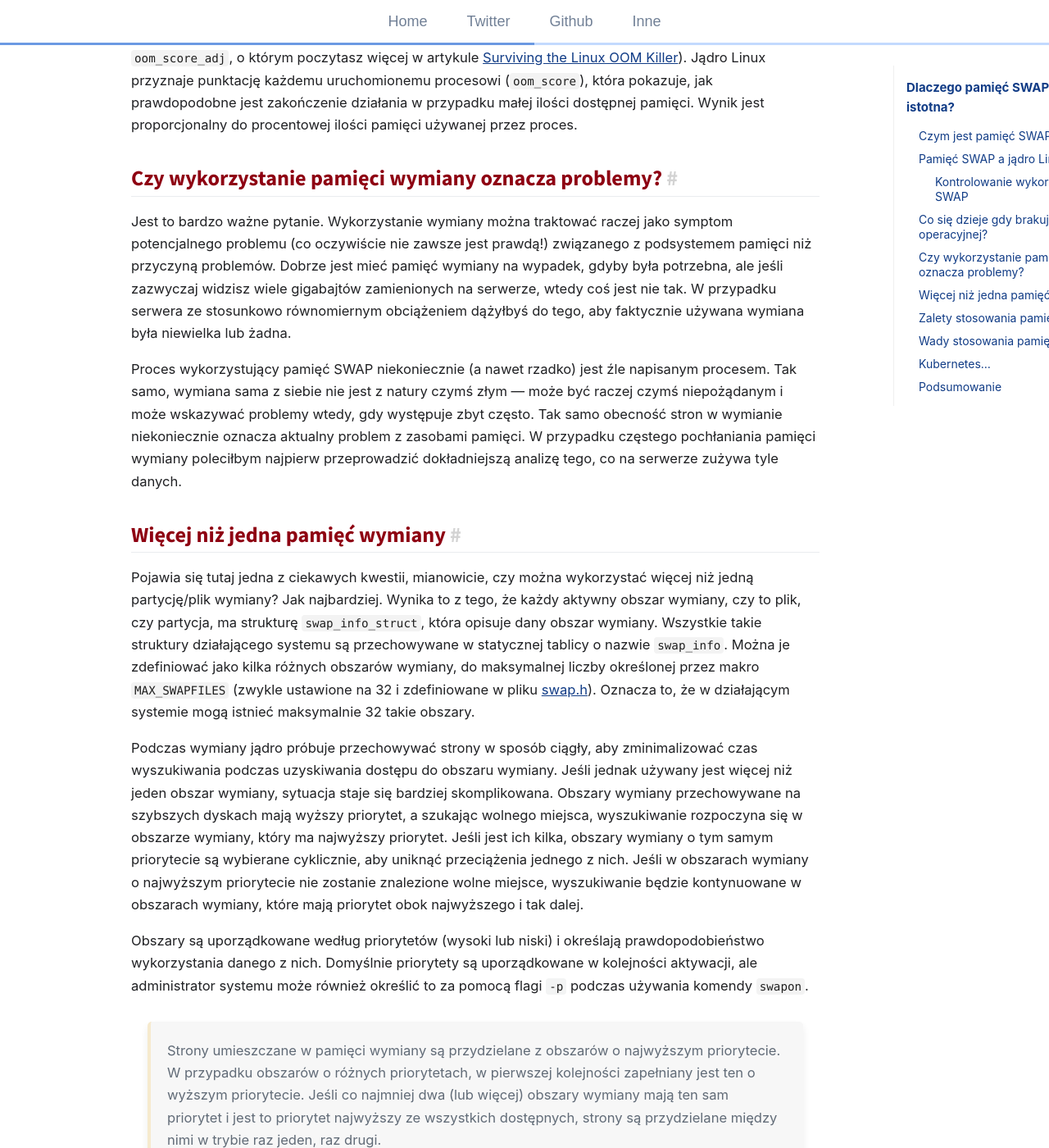
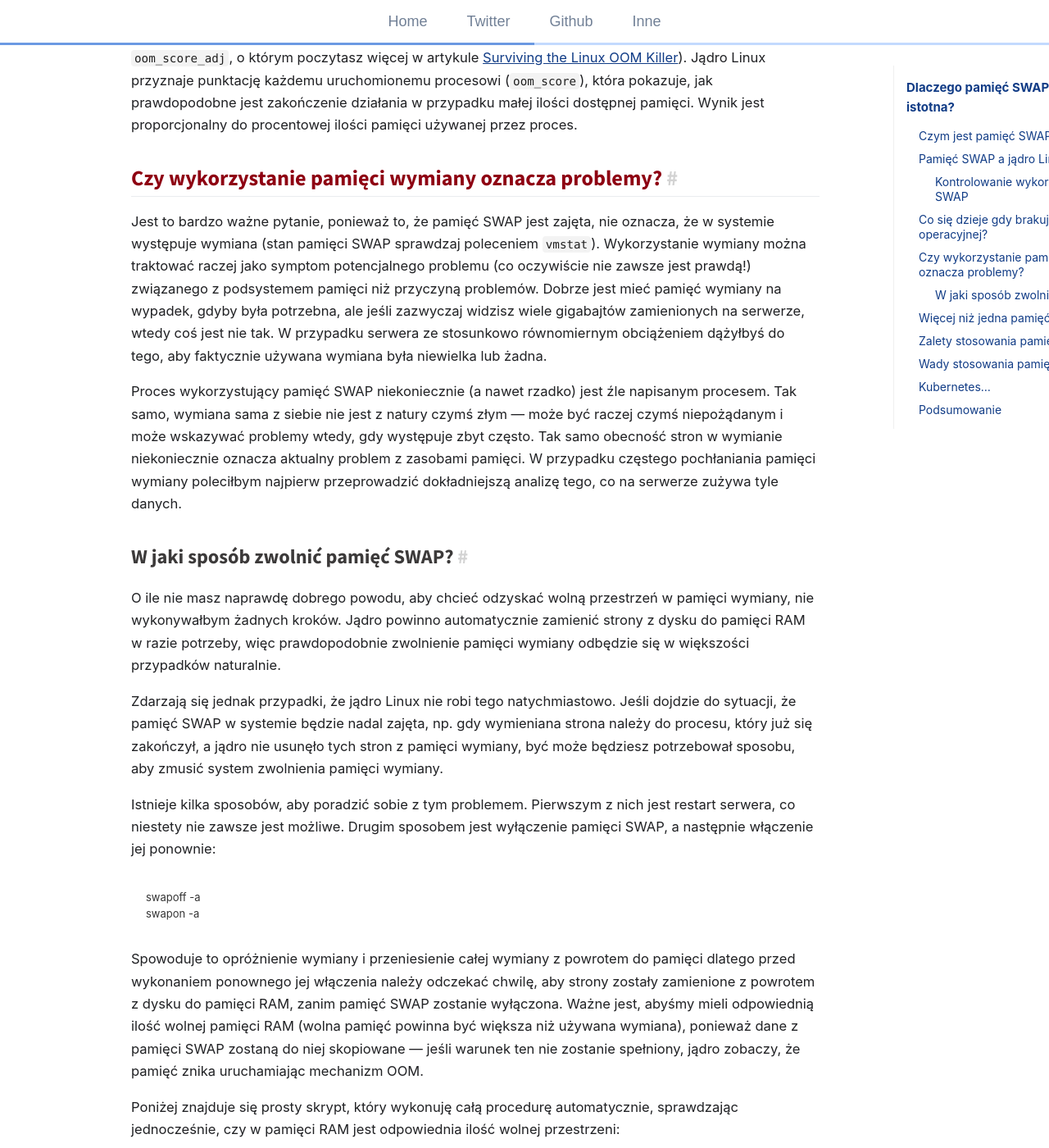
Before and after one commit to trimstray/trimstray.github.io, a Jekyll site: the page built from _posts/2020-05-11-dlaczego_pamiec_swap_jest_nadal_istotna.md, in a window 1280 px wide and 1400 px high, scrolled down 17889 px. Shown: the whole window at 82% size. Built offline with Jekyll 4.4.1, drawn with Linux system fonts in a browser that asks for light colours; comment, search, counter and statistics services are not loaded; some of the changed text lies outside the part shown.

Commit message:
uncommited changes - signed-off-by: trimstray <trimstray@gmail.com>

````diff
--- a/_posts/2020-05-11-dlaczego_pamiec_swap_jest_nadal_istotna.md
+++ b/_posts/2020-05-11-dlaczego_pamiec_swap_jest_nadal_istotna.md
@@ -338,9 +338,80 @@ Co istotne, mechanizm możemy dostroić, określając priorytety (punktację) pr
 
 ## Czy wykorzystanie pamięci wymiany oznacza problemy?
 
-Jest to bardzo ważne pytanie. Wykorzystanie wymiany można traktować raczej jako symptom potencjalnego problemu (co oczywiście nie zawsze jest prawdą!) związanego z podsystemem pamięci niż przyczyną problemów. Dobrze jest mieć pamięć wymiany na wypadek, gdyby była potrzebna, ale jeśli zazwyczaj widzisz wiele gigabajtów zamienionych na serwerze, wtedy coś jest nie tak. W przypadku serwera ze stosunkowo równomiernym obciążeniem dążyłbyś do tego, aby faktycznie używana wymiana była niewielka lub żadna.
+Jest to bardzo ważne pytanie, ponieważ to, że pamięć SWAP jest zajęta, nie oznacza, że w systemie występuje wymiana (stan pamięci SWAP sprawdzaj poleceniem `vmstat`). Wykorzystanie wymiany można traktować raczej jako symptom potencjalnego problemu (co oczywiście nie zawsze jest prawdą!) związanego z podsystemem pamięci niż przyczyną problemów. Dobrze jest mieć pamięć wymiany na wypadek, gdyby była potrzebna, ale jeśli zazwyczaj widzisz wiele gigabajtów zamienionych na serwerze, wtedy coś jest nie tak. W przypadku serwera ze stosunkowo równomiernym obciążeniem dążyłbyś do tego, aby faktycznie używana wymiana była niewielka lub żadna.
 
 Proces wykorzystujący pamięć SWAP niekoniecznie (a nawet rzadko) jest źle napisanym procesem. Tak samo, wymiana sama z siebie nie jest z natury czymś złym — może być raczej czymś niepożądanym i może wskazywać problemy wtedy, gdy występuje zbyt często. Tak samo obecność stron w wymianie niekoniecznie oznacza aktualny problem z zasobami pamięci. W przypadku częstego pochłaniania pamięci wymiany poleciłbym najpierw przeprowadzić dokładniejszą analizę tego, co na serwerze zużywa tyle danych.
+
+### W jaki sposób zwolnić pamięć SWAP?
+
+O ile nie masz naprawdę dobrego powodu, aby chcieć odzyskać wolną przestrzeń w pamięci wymiany, nie wykonywałbym żadnych kroków. Jądro powinno automatycznie zamienić strony z dysku do pamięci RAM w razie potrzeby, więc prawdopodobnie zwolnienie pamięci wymiany odbędzie się w większości przypadków naturalnie.
+
+Zdarzają się jednak przypadki, że jądro Linux nie robi tego natychmiastowo. Jeśli dojdzie do sytuacji, że pamięć SWAP w systemie będzie nadal zajęta, np. gdy wymieniana strona należy do procesu, który już się zakończył, a jądro nie usunęło tych stron z pamięci wymiany, być może będziesz potrzebował sposobu, aby zmusić system zwolnienia pamięci wymiany.
+
+Istnieje kilka sposobów, aby poradzić sobie z tym problemem. Pierwszym z nich jest restart serwera, co niestety nie zawsze jest możliwe. Drugim sposobem jest wyłączenie pamięci SWAP, a następnie włączenie jej ponownie:
+
+```
+swapoff -a
+swapon -a
+```
+
+Spowoduje to opróżnienie wymiany i przeniesienie całej wymiany z powrotem do pamięci dlatego przed wykonaniem ponownego jej włączenia należy odczekać chwilę, aby strony zostały zamienione z powrotem z dysku do pamięci RAM, zanim pamięć SWAP zostanie wyłączona. Ważne jest, abyśmy mieli odpowiednią ilość wolnej pamięci RAM (wolna pamięć powinna być większa niż używana wymiana), ponieważ dane z pamięci SWAP zostaną do niej skopiowane — jeśli warunek ten nie zostanie spełniony, jądro zobaczy, że pamięć znika uruchamiając mechanizm OOM.
+
+Poniżej znajduje się prosty skrypt, który wykonuję całą procedurę automatycznie, sprawdzając jednocześnie, czy w pamięci RAM jest odpowiednia ilość wolnej przestrzeni:
+
+```bash
+#!/usr/bin/env bash
+
+# source: https://gist.github.com/Jekis/6c8fe9dfb999fa76479058e2d769ee5c
+
+function echo_mem_stat () {
+  mem_total="$(free | grep 'Mem:' | awk '{print $2}')"
+  free_mem="$(free | grep 'Mem:' | awk '{print $7}')"
+  mem_percentage=$(($free_mem * 100 / $mem_total))
+  swap_total="$(free | grep 'Swap:' | awk '{print $2}')"
+  used_swap="$(free | grep 'Swap:' | awk '{print $3}')"
+  swap_percentage=$(($used_swap * 100 / $swap_total))
+
+  echo -e "Free memory:\t$((free_mem / 1024))/$((mem_total / 1024)) MB\t($mem_percentage%)"
+  echo -e "Used swap:\t$((used_swap / 1024))/$((swap_total / 1024)) MB\t($swap_percentage%)"
+}
+
+echo "Testing..."
+echo_mem_stat
+
+if [[ $used_swap -eq 0 ]]; then
+  echo "No swap is in use."
+elif [[ $used_swap -lt $free_mem ]]; then
+  echo "Freeing swap..."
+  swapoff -a
+  swapon -a
+  echo_mem_stat
+else
+  echo "Not enough free memory. Exiting."
+  exit 1
+fi
+```
+
+Trzecim sposobem, chyba najmniej inwazyjnym jednak także najmniej skutecznym w sensie długofalowego podtrzymania wolnej przestrzeni w pamięci SWAP jest sprawdzenie, które procesy zajmuję w niej miejsce i w razie potrzeby restart tych procesów w celu jej zwolnienia.
+
+Osobiście wykorzystuję do tego poniższego one-linera:
+
+```bash
+find /proc -maxdepth 2 -path "/proc/[0-9]*/status" -readable -exec awk -v FS=":" -v TOTSWP="$(cat /proc/swaps | sed 1d | awk 'BEGIN{sum=0} {sum=sum+$(NF-2)} END{print sum}')" '{process[$1]=$2;sub(/^[ \t]+/,"",process[$1]);} END {if(process["VmSwap"] && process["VmSwap"] != "0 kB") {used_swap=process["VmSwap"];sub(/[ a-zA-Z]+/,"",used_swap);percent=(used_swap/TOTSWP*100); printf "%10s %-30s %20s %6.2f%\n",process["Pid"],process["Name"],process["VmSwap"],percent} }' '{}' \; | awk '{print $(NF-2),$0}' | sort -hr | head | cut -d " " -f2-
+
+27288 relay                                     651056 kB  31.06%
+26312 sentry                                     84536 kB   4.03%
+17685 java                                       80684 kB   3.85%
+26360 sentry                                     75732 kB   3.61%
+26314 sentry                                     68512 kB   3.27%
+ 2469 sentry                                     46636 kB   2.22%
+28019 uwsgi                                      46024 kB   2.20%
+28020 uwsgi                                      41008 kB   1.96%
+```
+
+Widzimy, że najwięcej miejsca w pamięci wymiany zajmuje proces o nazwie `relay` (jest to usługa przekazywania i przetwarzania zdarzeń aplikacji Sentry). Możemy spróbować ją zrestartować, aby zwolnić miejsce w pamięci SWAP.
+
+Na koniec tego rozdziału polecam artykuł [How to clear swap memory in Linux](https://www.redhat.com/sysadmin/clear-swap-linux).
 
 ## Więcej niż jedna pamięć wymiany
 
````
